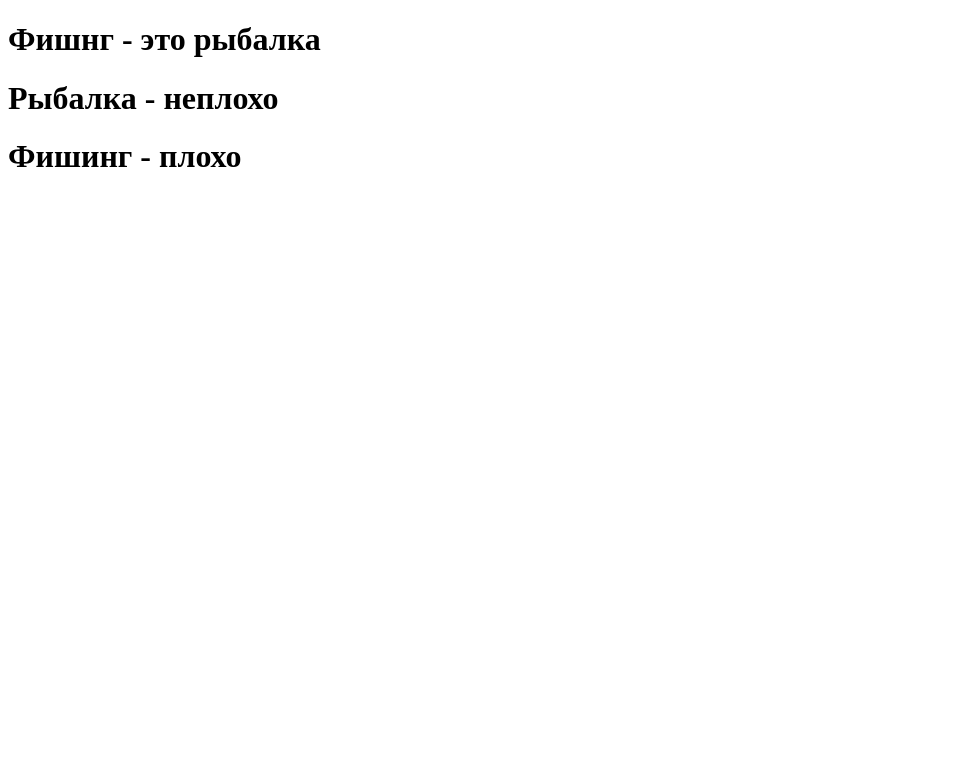
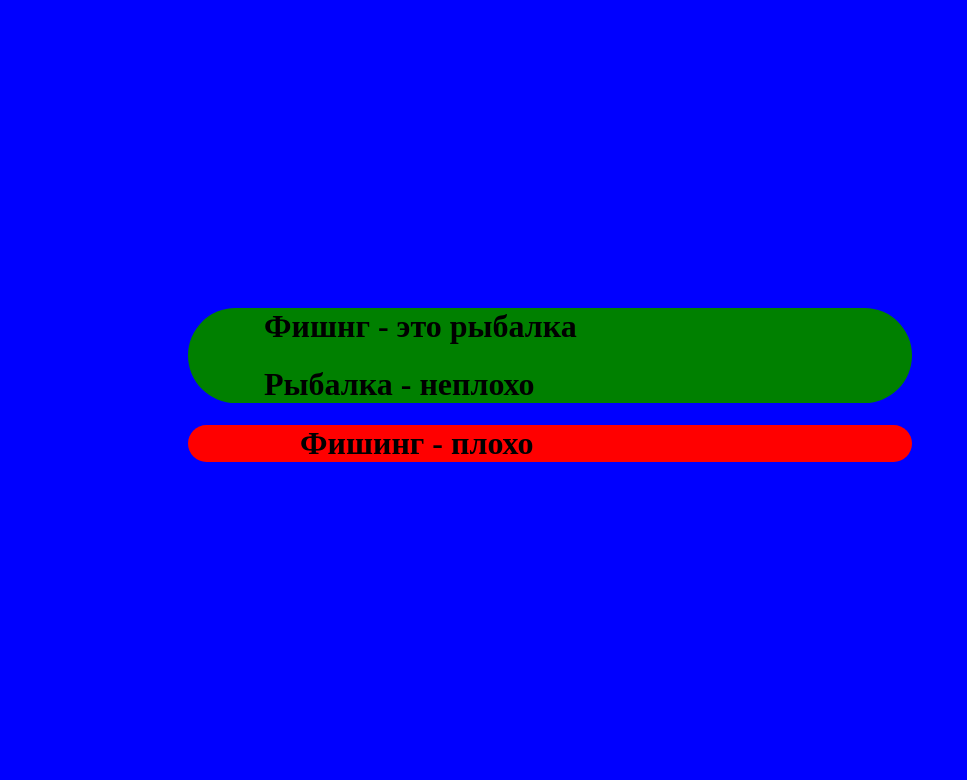
Before and after one commit to tochnonescum/fishing, a plain HTML site: page index.html in a window 1280 px wide. Shown: the whole page, without its empty margins (0-967 px from the left). Drawn offline with Linux system fonts and the light colour scheme.

Commit message:
really extra udate

```diff
--- a/index.html
+++ b/index.html
@@ -1,12 +1,27 @@
-<!DOCTYPE HTML>
-<html lang="ru">
-  <head>
+<html lang="ru" style="
+    background-color: blue;
+    margin: 0px 360px 0px 180px;
+    padding: 300px 0px 2px 0px;
+"><head>
     <title>Важная информация про фищшинг</title>
   </head>
-  <body>
+  <body style="">
+    <div style="
+    background-color: green;
+    border-radius: 69px;
+    padding: 0px 0px 0px 76px;
+">
     <h1>Фишнг - это рыбалка</h1>
 <h1>Рыбалка - неплохо</h1>
+        </div>
+<div style="
+    background-color: red;
+    border-radius: 69px;
+    padding: 0px 0px 0px 112px;
+">
 <h1>Фишинг - плохо</h1>
+</div>
 
-  </body>
-</html>
+
+
+</body></html>
```
